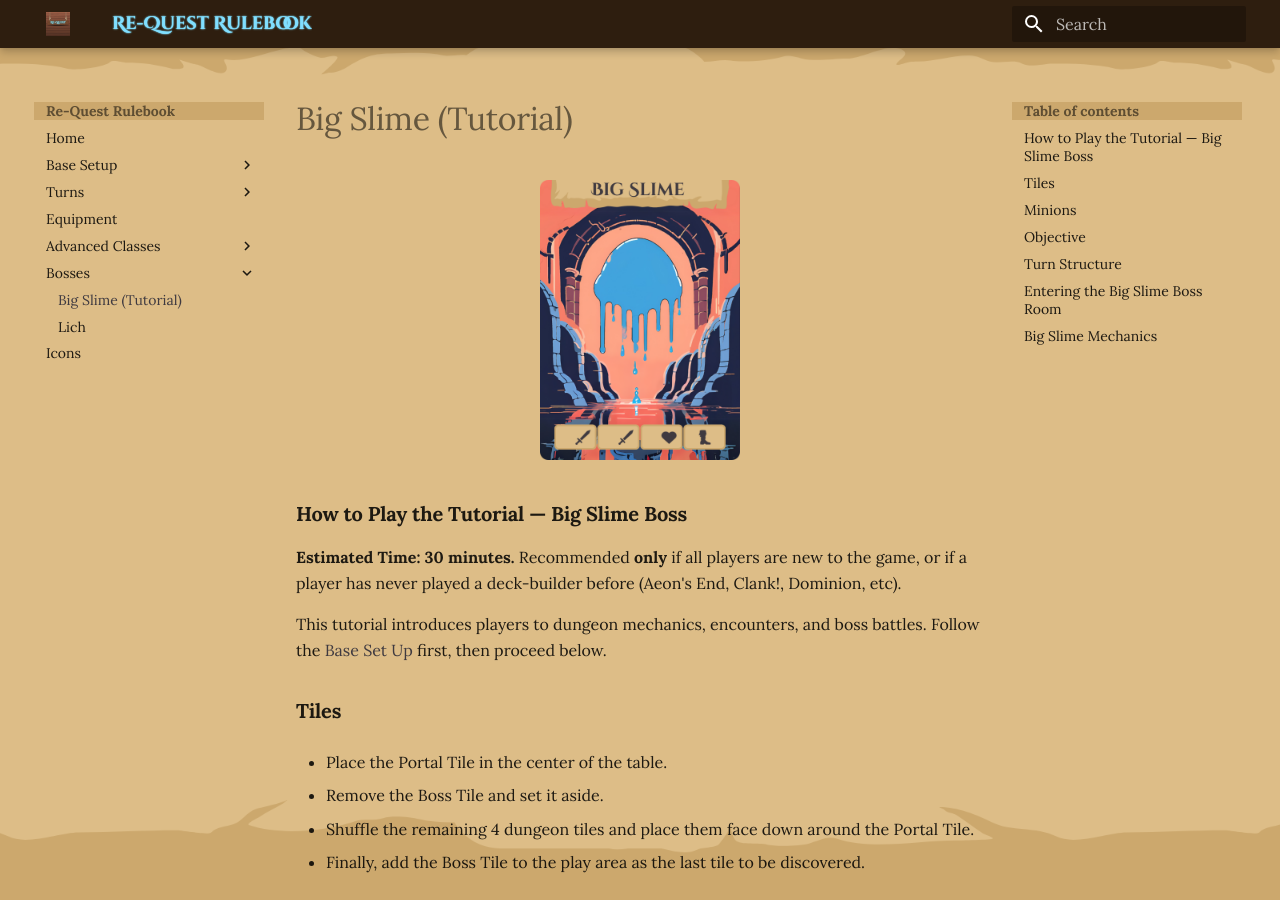
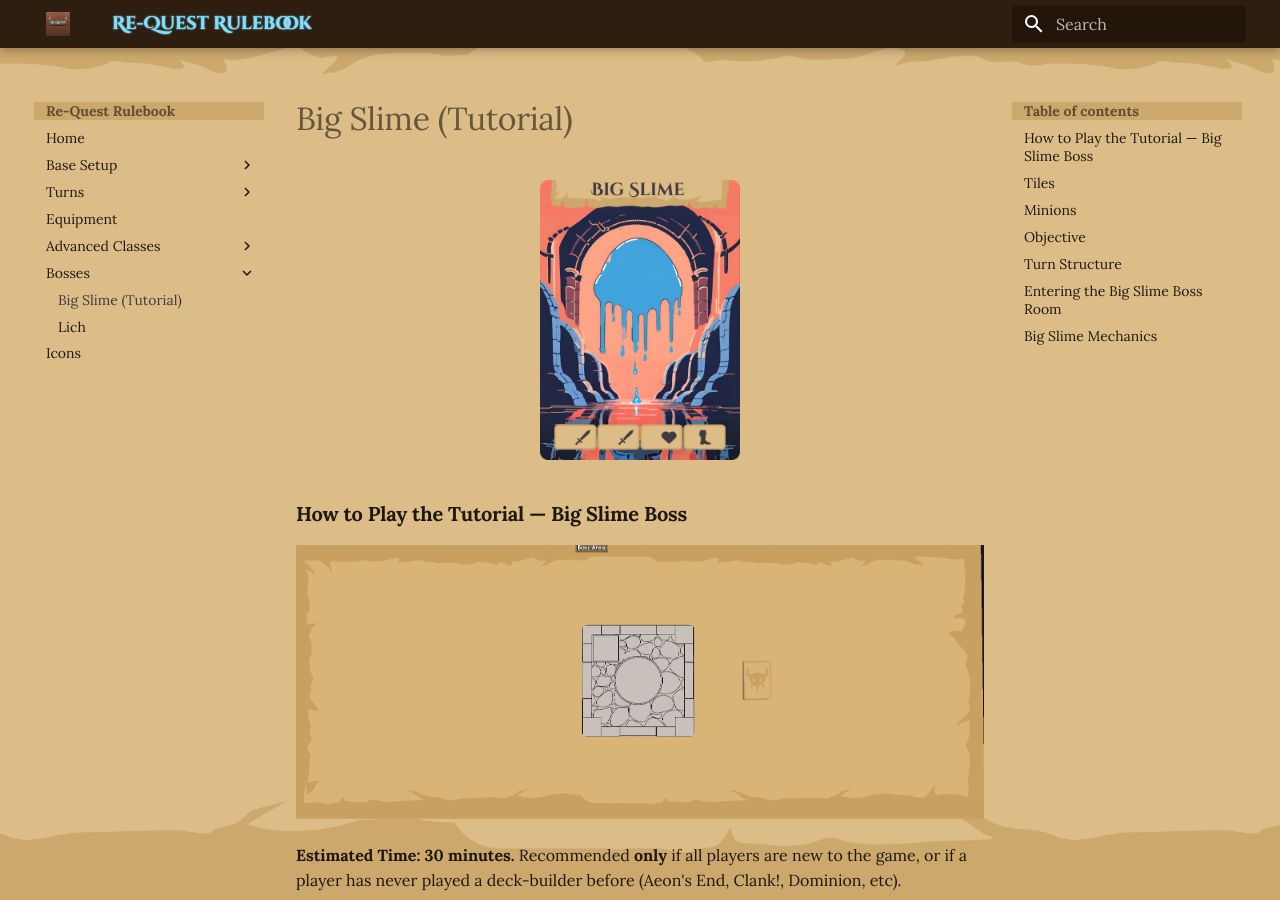
Before and after one commit to ReQuestTheBoardGame/Rulebook, an MkDocs documentation site: the page built from docs/bosses/big-slime/big-slime.md, in a window 1280 px wide and 900 px high. Built offline with MkDocs 1.6.1 and Material for MkDocs 9.7.7, drawn with Linux system fonts in a browser that asks for light colours.

Commit message:
"boss-area"

```diff
--- a/docs/bosses/big-slime/big-slime.md
+++ b/docs/bosses/big-slime/big-slime.md
@@ -3,6 +3,8 @@
   <img src="cbigslime.png" alt="Big Slime Boss" width="200" />
 </p>
 ### **How to Play the Tutorial — Big Slime Boss**
+
+<img src="/Rulebook/bosses/big-slime/boss-area.png" alt="boss-area" style="width:100%; max-width:800px;">
 
 **Estimated Time: 30 minutes.** Recommended **only** if all players are new to the game, or if a player has never played a deck-builder before (Aeon's End, Clank!, Dominion, etc).
 
```
Also changed, not shown: docs/bosses/lich/lich.md (+4 -0 lines), docs/bosses/big-slime/boss-area.png (added), docs/bosses/lich/boss-area.png (added).
